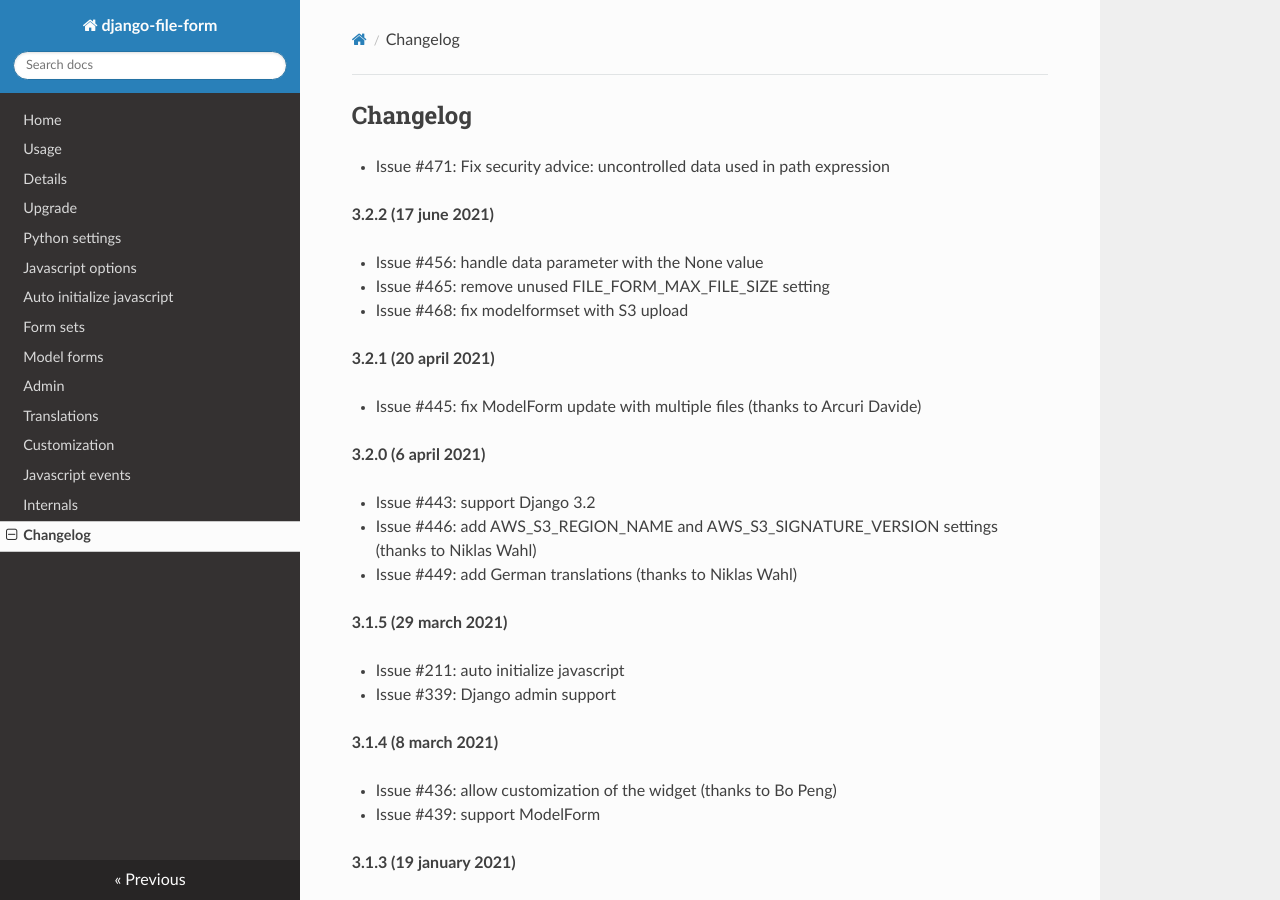
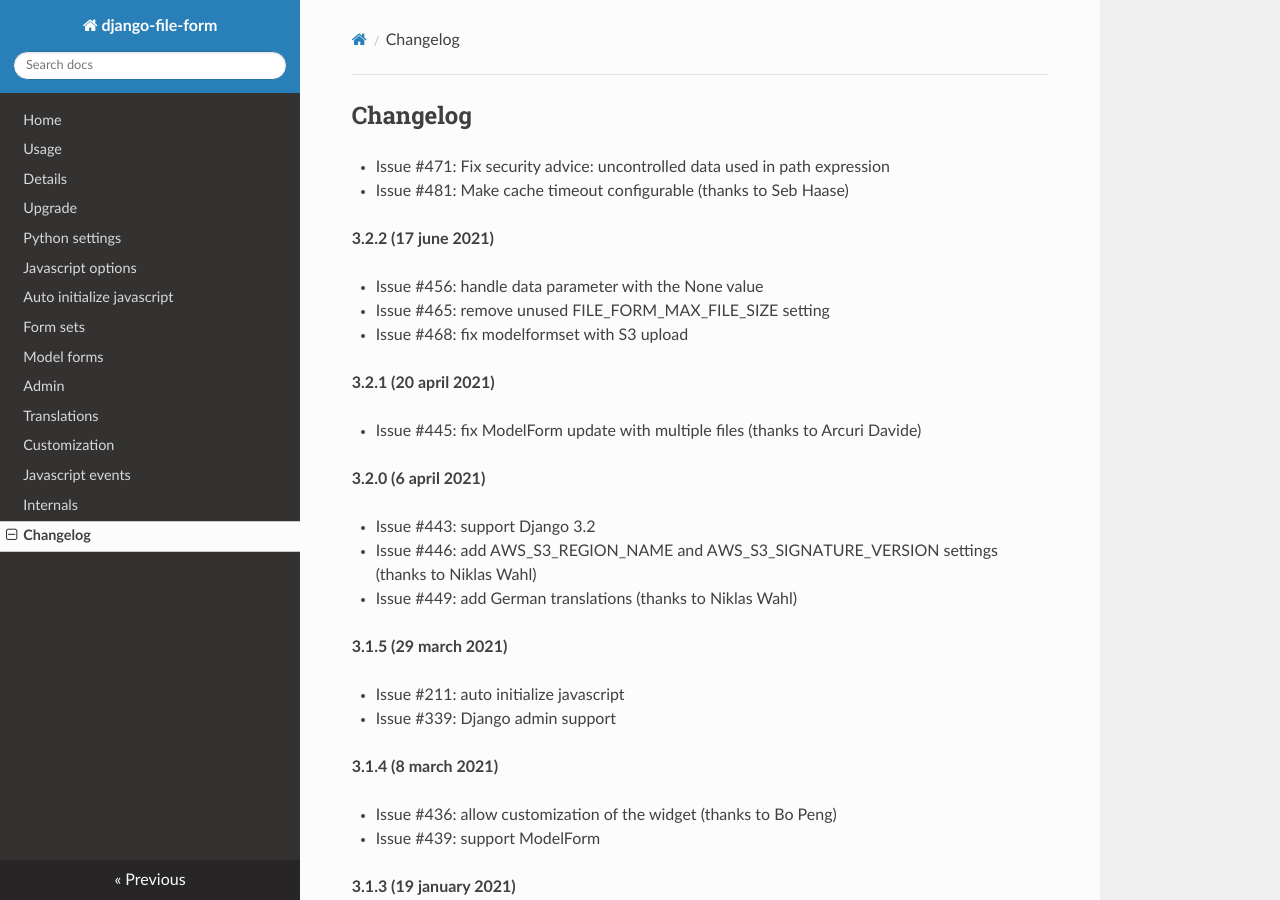
Before and after one commit to mbraak/django-file-form, an MkDocs documentation site: the page built from docs/changelog.md, in a window 1280 px wide and 900 px high. Built offline with MkDocs 1.6.1, drawn with Linux system fonts in a browser that asks for light colours; nearby versions of some CDN libraries.

Commit message:
Update changelog

```diff
--- a/docs/changelog.md
+++ b/docs/changelog.md
@@ -1,6 +1,7 @@
 ## Changelog
 
   * Issue #471: Fix security advice: uncontrolled data used in path expression
+  * Issue #481: Make cache timeout configurable (thanks to Seb Haase)
 
 **3.2.2 (17 june 2021)**
 
```
